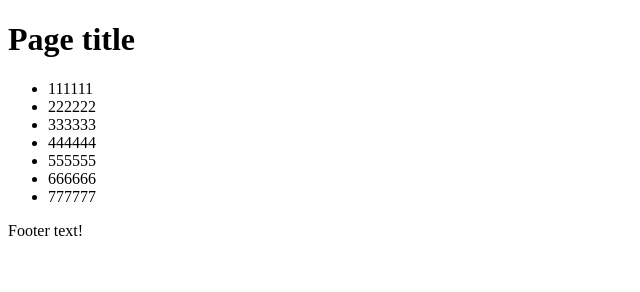
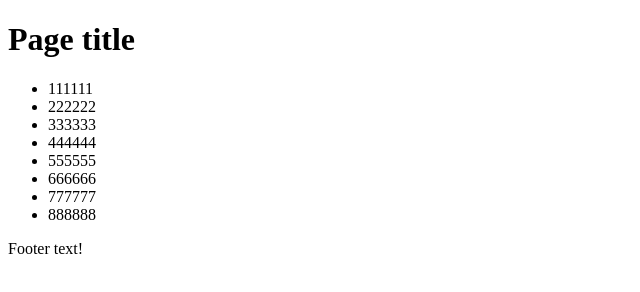
Before and after one commit to perehid/my-page, a plain HTML site: page index.html in a window 1280 px wide. Shown: the whole page, without its empty margins (0-640 px from the left). Drawn offline with Linux system fonts and the light colour scheme.

Commit message:
add 8888 li

```diff
--- a/index.html
+++ b/index.html
@@ -15,6 +15,7 @@
     <li>555555</li>
     <li>666666</li>
     <li>777777</li>
+    <li>888888</li>
   </ul>
 <footer>Footer text!</footer>
 </body>
```
